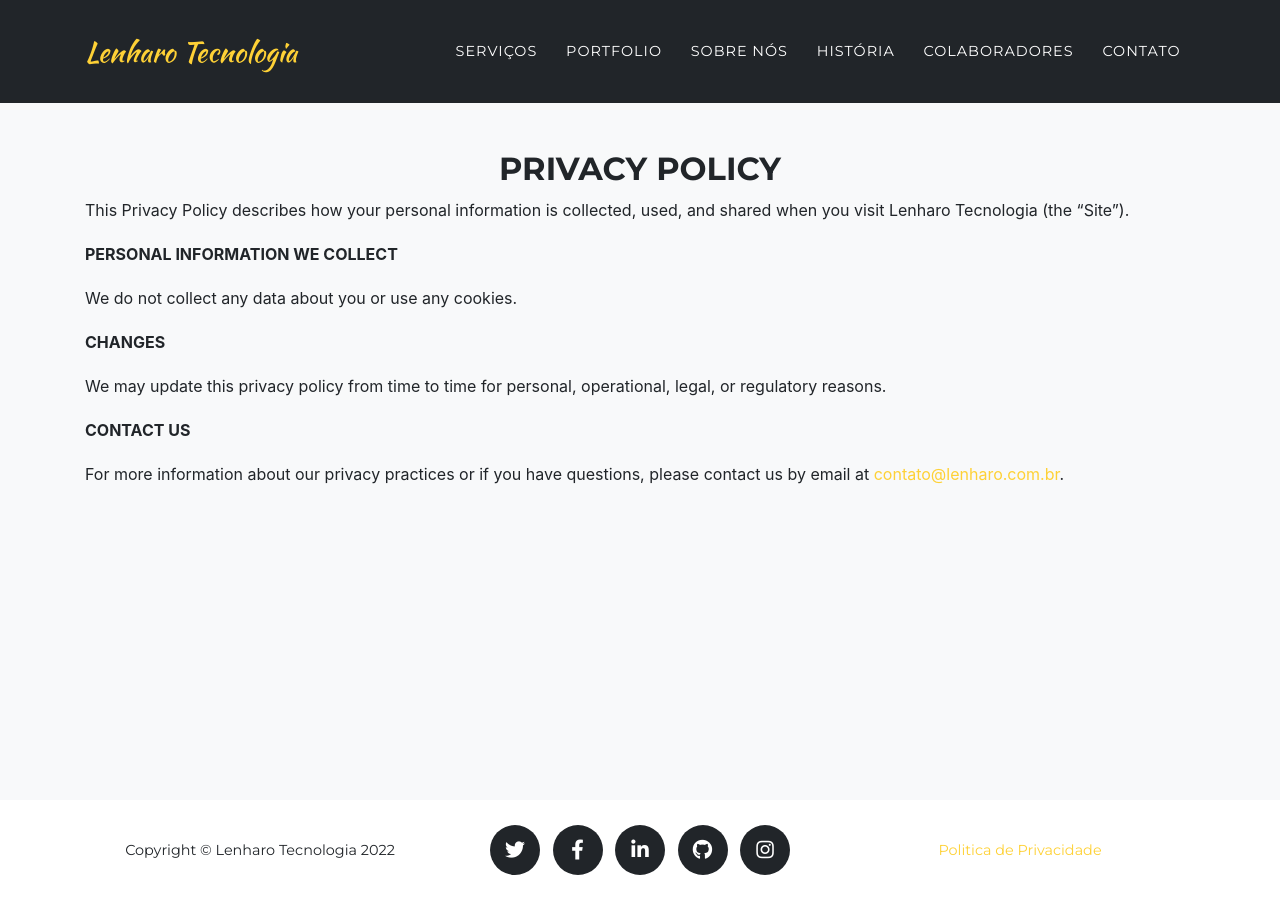
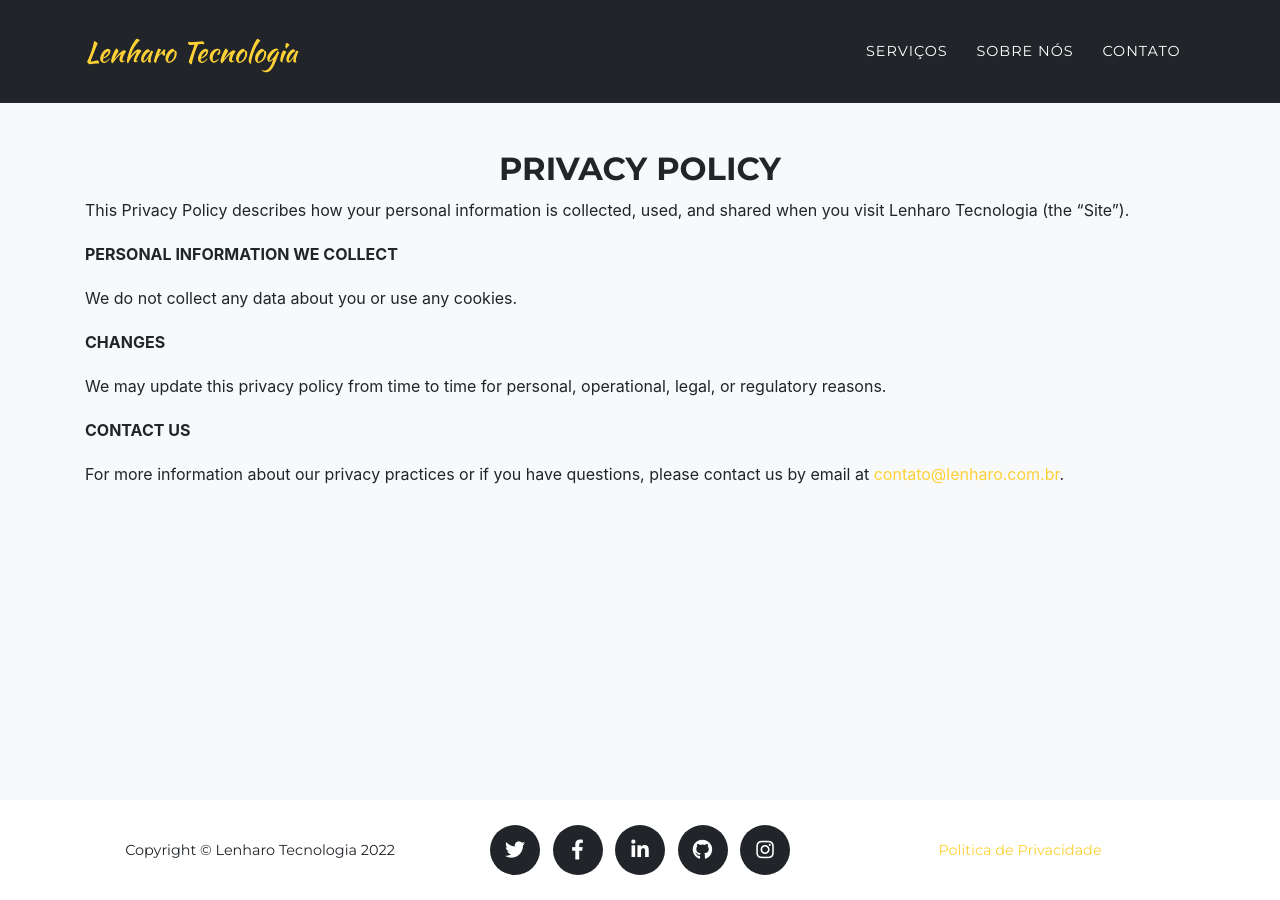
Before and after one commit to daniel-lenharo/lenharo.com.br, a Jekyll site: the page built from legal.md, in a window 1280 px wide. Built offline with Jekyll 4.4.1, drawn with Linux system fonts in a browser that asks for light colours; some web fonts are replaced.

Commit message:
altera layout

```diff
--- a/_data/navigation.yml
+++ b/_data/navigation.yml
@@ -13,14 +13,8 @@ en: &DEFAULT_EN
   nav:
     - title: "Serviços"
       section: services
-    - title: "Portfolio"
-      section: portfolio
     - title: "Sobre Nós"
       section: about
-    - title: "História"
-      section: timeline
-    - title: "Colaboradores"
-      section: team
     - title: "Contato"
       section: contact
 
--- a/_layouts/home.html
+++ b/_layouts/home.html
@@ -4,9 +4,6 @@ layout: default
 {% include navheader.html %}
 
 {% include services.html %}
-{% include portfolio_grid.html %}
 {% include about.html %}
-{% include timeline.html %}
-{% include team.html %}
 {% include clients.html %}
 {% include contact.html %}
```
